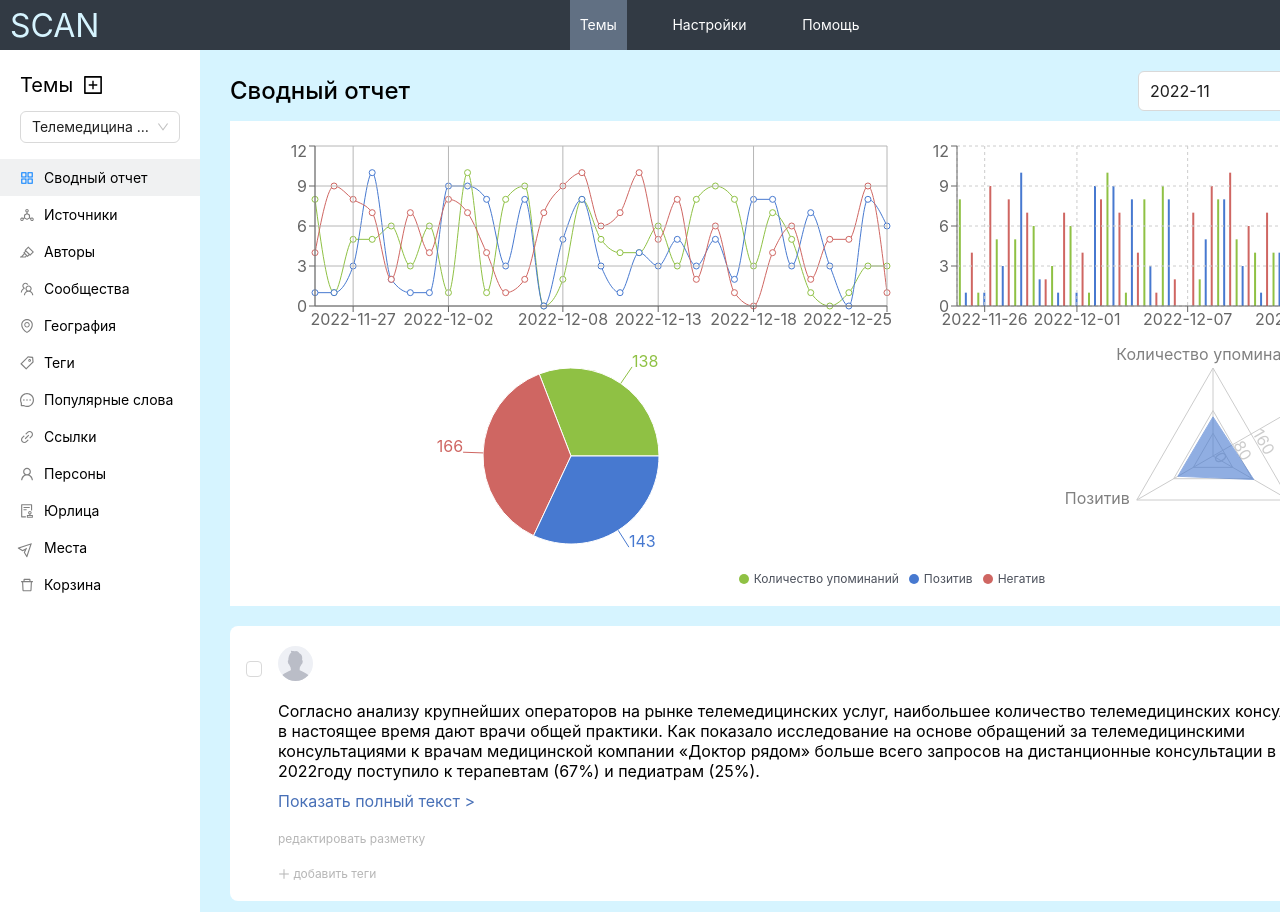
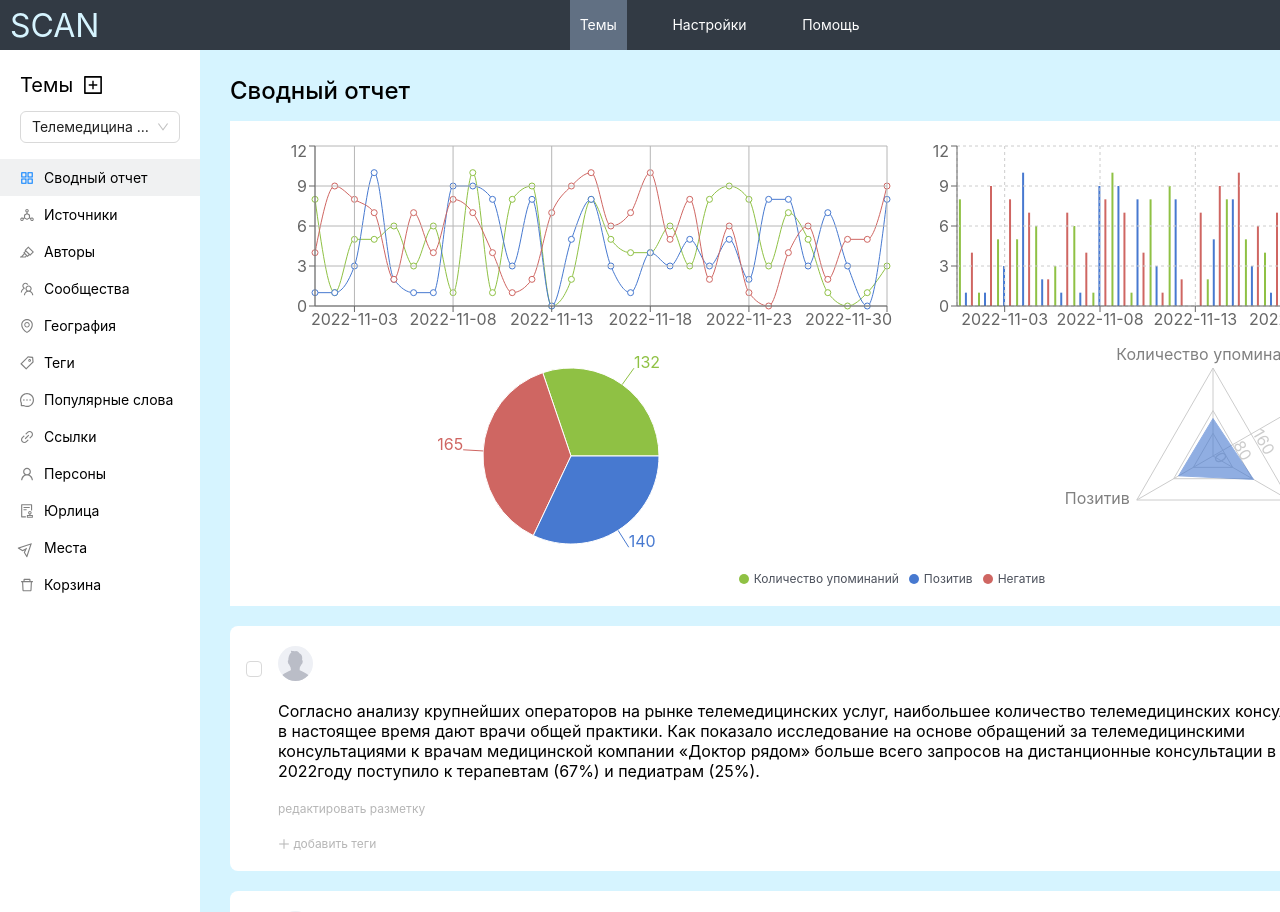
Before and after one commit to KixtyTakodachi/SideProject, a React (Create React App) app: page /theme in a window 1280 px wide. Shown: the top 912 px of the page. Built offline with nearby package versions, Linux system fonts and the light colour scheme; the HTML template or start-up script is replaced by a standard one.

Commit message:
Language switch fixed + show full removed + 1 month selection + setup for additional comments

```diff
--- a/src/Components/Footer/Footer.js
+++ b/src/Components/Footer/Footer.js
@@ -1,6 +1,7 @@
 import React from 'react'
 import {useStore} from "../../store/store";
 import './Footer.scss'
+import {ru_kz_dict} from "../../dictionaries/ru_kz_dict";
 
 export default function Footer() {
 
@@ -16,14 +17,11 @@ export default function Footer() {
                 <div className='footer_wrapper'>
                     <div className='footer_support' onClick={supportRedir}>
                         {
-                            language === 'Ru' ?
-                                'Написать в техподдержку'
-                                :
-                                'Техникалық қолдау қызметіне жазыңыз'
+                            ru_kz_dict.tech_sup[language]
                         }
                     </div>
                     <div className='footer_copyright'>
-                        ©2022 Lorem Ipsum
+                        ©2022 SCAN
                     </div>
                 </div>
             </div>
--- a/src/Components/ThemeItem/ThemeItem.js
+++ b/src/Components/ThemeItem/ThemeItem.js
@@ -70,9 +70,14 @@ export default function ThemeItem(){
 
     const comments_source = useStore(state => state.comment_data)
 
+    const changeMonth = useStore(state => state.changeMonth)
+
     const [activeTab, setActiveTab] = useState(0)
 
-    const [currentDateRange, setCurrentDateRange] = useState([dayjs(new Date()), dayjs(new Date()).add(1, 'month')])
+    const [currentDateRange, setCurrentDateRange] = useState([
+        dayjs(new Date()).set('date', 1),
+        dayjs(new Date()).set('date', 1).add(1, 'month').subtract(1, 'day')
+    ])
 
     const [content_comments, setContentComments] = useState(comments_source)
 
@@ -253,6 +258,18 @@ export default function ThemeItem(){
         }
     }
 
+    const onChangeTwo = (value) => {
+        changeMonth(dayjs(value).get('month'))
+        if(value){
+            setCurrentDateRange([
+                dayjs(value).set('date', 1),
+                dayjs(value).set('date', 1).add(1, 'month').subtract(1, 'day')
+            ])
+        } else {
+            setCurrentDateRange(null)
+        }
+    }
+
     return (
         <div className='themeItem'>
             <Header/>
@@ -298,13 +315,21 @@ export default function ThemeItem(){
                                 }
                             </h1>
                             <div className='themeItem_right_bar_calendar_wrapper'>
-                                <RangePicker
+                                {/*<RangePicker*/}
+                                {/*    locale={language === 'ru' ? localeRu : localeKz}*/}
+                                {/*    onCalendarChange={(values) => onChange(values)}*/}
+                                {/*    defaultValue={currentDateRange}*/}
+                                {/*    size={'large'}*/}
+                                {/*    className='themeItem_calendar'*/}
+                                {/*    picker={'month'}*/}
+                                {/*/>*/}
+                                <DatePicker
                                     locale={language === 'ru' ? localeRu : localeKz}
-                                    onCalendarChange={(values) => onChange(values)}
-                                    defaultValue={currentDateRange}
-                                    size={'large'}
+                                    defaultValue={currentDateRange ? currentDateRange[0] : null}
+                                    onChange={onChangeTwo}
+                                    size='large'
                                     className='themeItem_calendar'
-                                    picker={'month'}
+                                    picker='month'
                                 />
                             </div>
                         </div>
@@ -615,9 +640,9 @@ function CommentComponent(props){
                             text
                         }
                     </div>
-                    <a href={link} style={{color: '#4870b7', textDecoration:'none', display: 'block', marginTop: '10px'}}>{
-                        ru_kz_dict.show_full[language]
-                    }</a>
+                    {/*<a href={link} style={{color: '#4870b7', textDecoration:'none', display: 'block', marginTop: '10px'}}>{*/}
+                    {/*    ru_kz_dict.show_full[language]*/}
+                    {/*}</a>*/}
                     <div className='themeItem_comment_body_bottom_text'> {
                         ru_kz_dict.edit[language]
                     }</div>
--- /dev/null
+++ b/src/dictionaries/months_dict.js
@@ -0,0 +1,14 @@
+export const months_dict = {
+    0: 'January',
+    1: 'February',
+    2: 'March',
+    3: 'April',
+    4: 'May',
+    5: 'June',
+    6: 'July',
+    7: 'August',
+    8: 'September',
+    9: 'October',
+    10: 'November',
+    11: 'December',
+}
--- a/src/dictionaries/ru_kz_dict.js
+++ b/src/dictionaries/ru_kz_dict.js
@@ -157,7 +157,7 @@ export const ru_kz_dict = {
     },
     add_theme: {
         ru: 'Добавить новую тему',
-        kz: 'Жаңа тема қосу',
+        kz: 'Жаңа тақырып қосу',
     },
     add_tags: {
         ru: 'добавить теги',
@@ -202,6 +202,10 @@ export const ru_kz_dict = {
     show_full: {
         ru: 'Показать полный текст >',
         kz: 'Толық текстті көрсету >',
+    },
+    tech_sup: {
+        ru: 'Написать в техподдержку',
+        kz: 'Техникалық қолдау қызметіне жазыңыз',
     },
 
     comment_1_obrazovanie: {
--- a/src/store/store.js
+++ b/src/store/store.js
@@ -2,6 +2,8 @@ import create from 'zustand'
 import {ru_kz_dict} from "../dictionaries/ru_kz_dict";
 import comment_avatar from "../img/comment_avatar.svg";
 import comment_img from "../img/comment_img.png";
+import dayjs from "dayjs";
+import {months_dict} from "../dictionaries/months_dict";
 
 export const useStore = create((set) => ({
     language: "ru",
@@ -64,7 +66,7 @@ export const useStore = create((set) => ({
     active_theme: 'telemed',
     comment_data: [
         {
-            id: 1,
+            id: 'comment_1_telemed',
             name: 'Test test ' + 1,
             avatar: comment_avatar,
             author_audience: 0,
@@ -80,7 +82,7 @@ export const useStore = create((set) => ({
             favourite: false,
         },
         {
-            id: 2,
+            id: 'comment_2_telemed',
             name: 'Test test ' + 2,
             avatar: comment_avatar,
             author_audience: 0,
@@ -96,7 +98,7 @@ export const useStore = create((set) => ({
             favourite: false,
         },
         {
-            id: 3,
+            id: 'comment_3_telemed',
             name: 'Test test ' + 3,
             avatar: comment_avatar,
             author_audience: 0,
@@ -112,7 +114,7 @@ export const useStore = create((set) => ({
             favourite: false,
         },
         {
-            id: 4,
+            id: 'comment_4_telemed',
             name: 'Test test ' + 4,
             avatar: comment_avatar,
             author_audience: 0,
@@ -128,7 +130,7 @@ export const useStore = create((set) => ({
             favourite: false,
         },
         {
-            id: 5,
+            id: 'comment_5_telemed',
             name: 'Test test ' + 5,
             avatar: comment_avatar,
             author_audience: 0,
@@ -144,7 +146,7 @@ export const useStore = create((set) => ({
             favourite: false,
         },
         {
-            id: 6,
+            id: 'comment_6_telemed',
             name: 'Test test ' + 6,
             avatar: comment_avatar,
             author_audience: 0,
@@ -160,7 +162,7 @@ export const useStore = create((set) => ({
             favourite: false,
         },
         {
-            id: 7,
+            id: 'comment_7_telemed',
             name: 'Test test ' + 7,
             avatar: comment_avatar,
             author_audience: 0,
@@ -176,7 +178,7 @@ export const useStore = create((set) => ({
             favourite: false,
         },
         {
-            id: 8,
+            id: 'comment_8_telemed',
             name: 'Test test ' + 8,
             avatar: comment_avatar,
             author_audience: 0,
@@ -192,7 +194,7 @@ export const useStore = create((set) => ({
             favourite: false,
         },
         {
-            id: 9,
+            id: 'comment_9_telemed',
             name: 'Test test ' + 9,
             avatar: comment_avatar,
             author_audience: 0,
@@ -245,5 +247,11 @@ export const useStore = create((set) => ({
             comment_data: [...state.comment_data.slice(0, index), comment, ...state.comment_data.slice(index + 1)]
         }
 
+    }),
+    active_month: months_dict[dayjs(new Date()).get('month')],
+    changeMonth: (id) => set((state) => {
+        return{
+            active_month: months_dict[id]
+        }
     })
 }))
```
